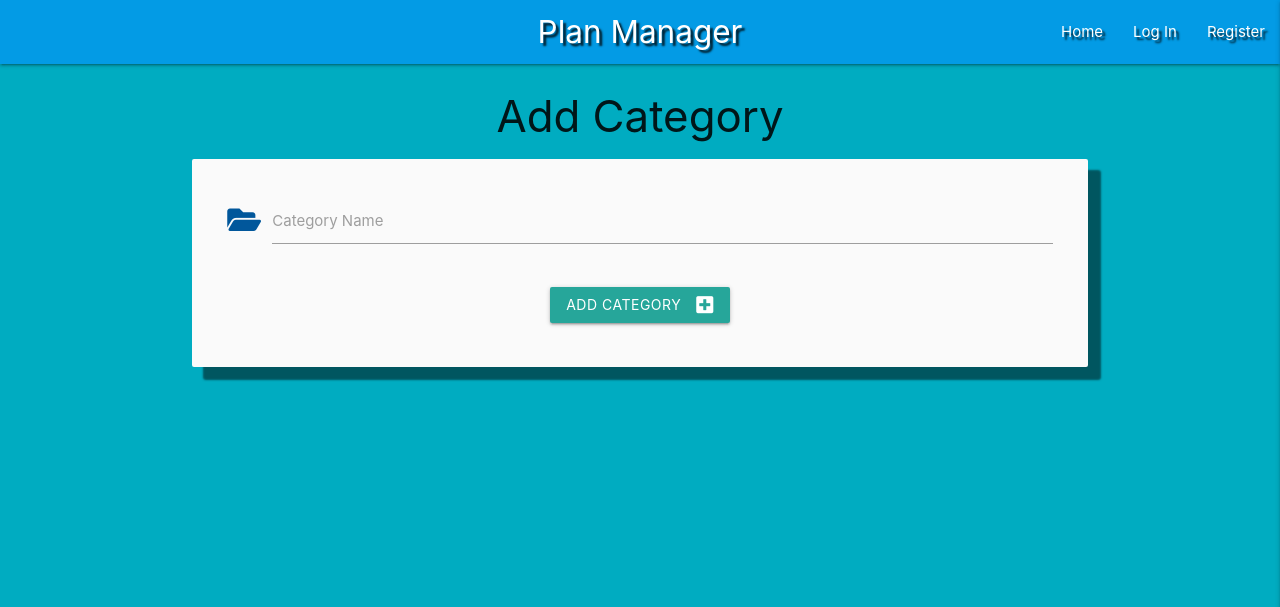
After one commit to Abdikafi-Adan/Plan_Manager, a Flask app: page /add_category in a window 1280 px wide. The commit adds this page. Shown: the top 607 px of the page. Run offline with Flask 2, Linux system fonts and the light colour scheme; some libraries are stand-ins or nearby versions.

Commit message:
added a page for all the categories and add,edit categories functions too

```diff
--- a/app.py
+++ b/app.py
@@ -164,6 +164,32 @@ def get_categories():
     return render_template("categories.html", categories=categories)
 
 
+@app.route('/add_category', methods=["GET", "POST"])
+def add_category():
+    if request.method == "POST":
+        category = {
+            "category_name": request.form.get("category_name")
+        }
+        mongo.db.categories.insert_one(category)
+        flash("Category was Successfully Add")
+        return redirect(url_for("get_category"))
+
+    return render_template("add_category.html")
+
+
+@app.route('/edit_category/<category_id>', methods=["GET", "POST"])
+def edit_category(category_id):
+
+    if request.method == "POST":
+        update = {
+            "category_name": request.form.get("category_name")
+        }
+        mongo.db.categories.update({"_id": ObjectId(category_id)}, update)
+        return redirect(url_for("get_categories"))
+    category = mongo.db.categories.find_one({"_id": ObjectId(category_id)})
+    return render_template("edit_category.html", category=category)
+
+
 if __name__ == "__main__":
     app.run(host=os.environ.get("IP"),
             port=int(os.environ.get("PORT")),
--- /dev/null
+++ b/templates/add_category.html
@@ -0,0 +1,31 @@
+{% extends "base.html" %} {% block content %}
+<h3 class="center-align">
+  Add Category
+</h3>
+
+ <div class="row card-panel grey lighten-5 bg-shadow">
+        <form class="col s12" method="POST"
+            action="{{ url_for('add_category') }}">
+
+            <!-- category selection -->
+            <div class="row">
+                <div class="input-field col s12">
+                    <i class="fas fa-folder-open prefix light-blue-text text-darken-4"></i>
+                    <input id="category_name" name="category_name" minlength="3" maxlength="25"
+                        type="text" class="validate" required>
+                    <label for="category_name">Category Name</label>
+                </div>
+            </div>
+
+            <!-- Submit button -->
+            <div class="row">
+                <div class="col s12 center-align">
+                    <button class="btn waves-effect waves-light" type="submit">
+                        Add category
+                        <i class="fas fa-plus-square right"></i>
+                    </button>
+                </div>
+            </div>
+        </form>
+    </div>
+{% endblock %}
```
Also changed, not shown: templates/categories.html (+12 -1 lines), templates/edit_category.html (added, +37 -0 lines).
